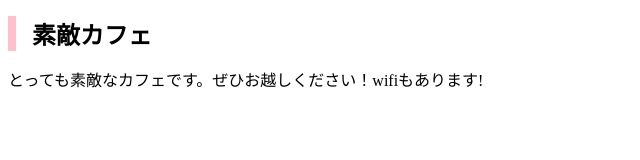
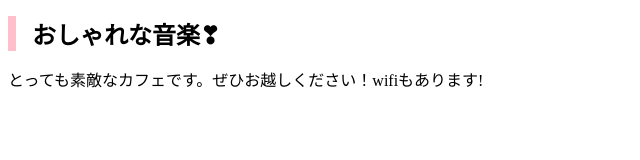
Before and after one commit to maktaniguchi/MyBgm, a plain HTML site: page index.html in a window 1280 px wide. Shown: the whole page, without its empty margins (0-640 px from the left). Drawn offline with Linux system fonts and the light colour scheme.

Commit message:
Add files via upload

```diff
--- a/index.html
+++ b/index.html
@@ -2,11 +2,11 @@
 <html lang="ja">
 <head>
   <meta charset="utf-8">
-  <title>素敵カフェ</title>
+  <title>MyBgm</title>
   <link rel="stylesheet" href="css/styles.css">
 </head>
 <body>
-  <h1>素敵カフェ</h1>
+  <h1>おしゃれな音楽❣</h1>
   <P>とっても素敵なカフェです。ぜひお越しください！wifiもあります!</P>
   </body>
   </html>
```
